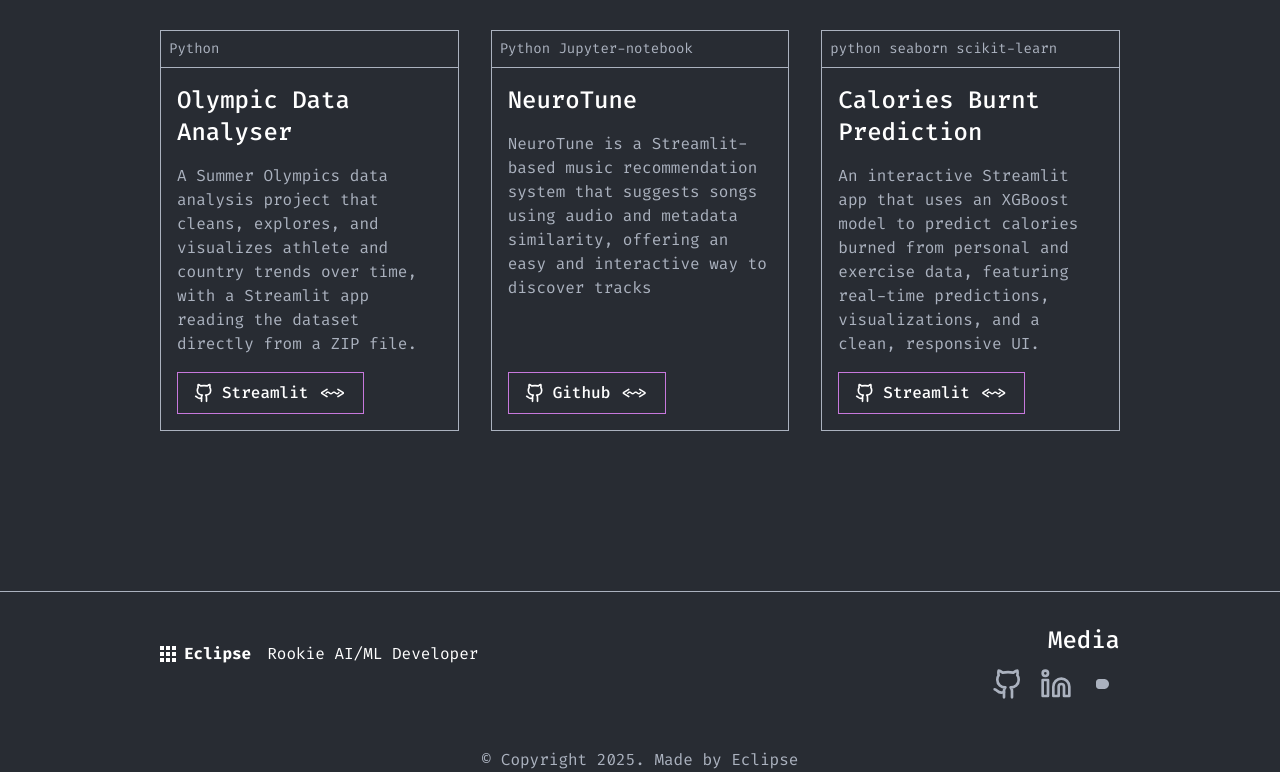
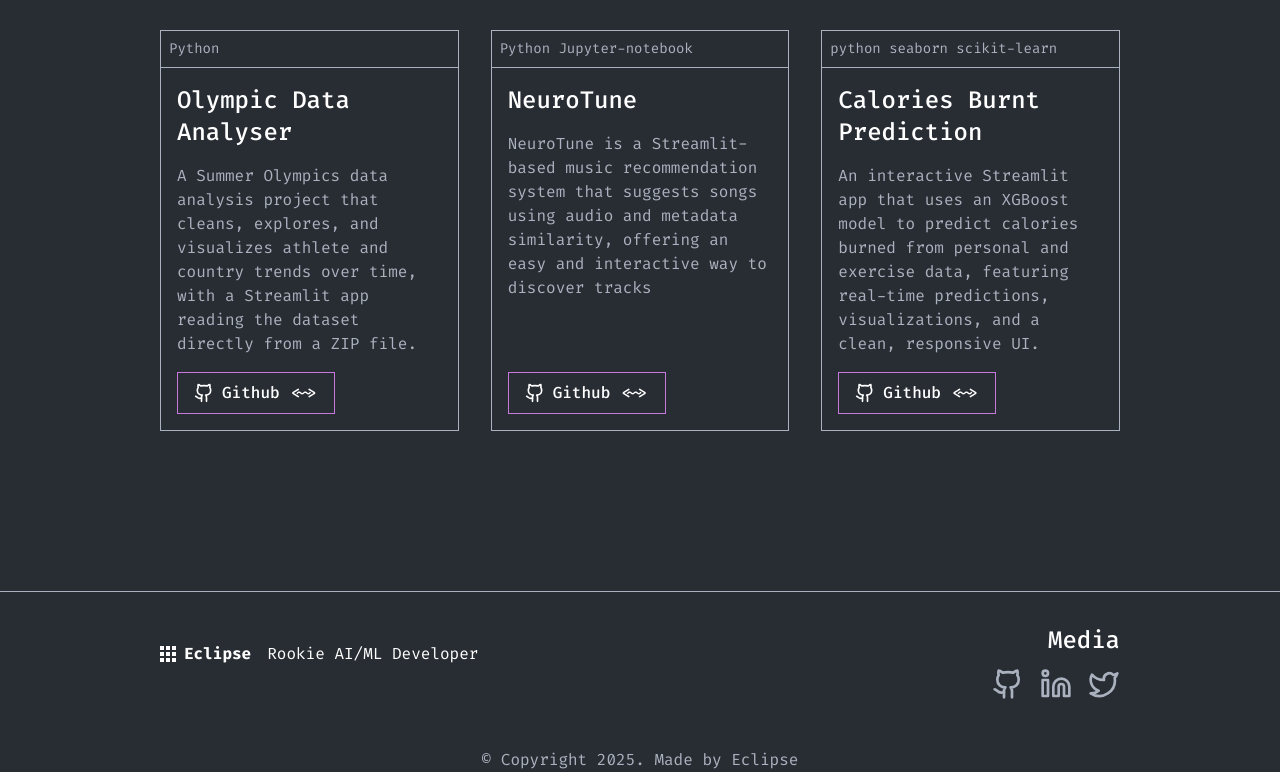
Before and after one commit to siddhant1232/final-01-rohit, a React (Vite) app: page /projects in a window 1280 px wide. Shown: the part 2025-2797 px from the top of the page. Built offline with nearby package versions, Linux system fonts and the light colour scheme.

Commit message:
finalizing

```diff
--- a/src/components/Contact.tsx
+++ b/src/components/Contact.tsx
@@ -22,11 +22,11 @@ const Contact: React.FC = () => {
               <h3 className="text-white font-semibold mb-4">Message me here</h3>
               <a href="#" className="flex items-center gap-2 mb-2 text-gray-text hover:text-white transition-colors">
                 <MessageSquare size={24} />
-                <span>!ECLIPSE#2517</span>
+
               </a>
               <a href="mailto:rohit@example.com" className="flex items-center gap-2 text-gray-text hover:text-white transition-colors">
                 <Mail size={24} />
-                <span>rohit@example.com</span>
+
               </a>
             </div>
           </div>
--- a/src/components/Footer.tsx
+++ b/src/components/Footer.tsx
@@ -1,8 +1,9 @@
 import React from 'react';
 import { Logo } from './icons/Logo';
-import { Github, Linkedin } from 'lucide-react';
+import { Github, Linkedin , Twitter } from 'lucide-react';
 import { FigmaIcon } from './icons/Figma';
 import { HashLink } from 'react-router-hash-link';
+
 
 const Footer: React.FC = () => {
   return (
@@ -23,7 +24,7 @@ const Footer: React.FC = () => {
             <div className="flex gap-4">
               <a href="#" className="text-gray-text hover:text-white"><Github size={32} /></a>
               <a href="#" className="text-gray-text hover:text-white"><Linkedin size={32} /></a>
-              <a href="#" className="text-gray-text hover:text-white"><FigmaIcon size={32} /></a>
+              <a href="#" className="text-gray-text hover:text-white"><Twitter size={32} /></a>
             </div>
           </div>
         </div>
--- a/src/components/Hero.tsx
+++ b/src/components/Hero.tsx
@@ -30,7 +30,7 @@ const Hero: React.FC = () => {
           </div>
           <div className="flex items-center gap-2 border border-gray-text p-2 mt-4">
             <div className="w-4 h-4 bg-primary"></div>
-            <p className="text-gray-text">Currently working on <span className="text-white">Portfolio</span></p>
+            <p className="text-gray-text">Currently working on <span className="text-white">Agentic AI</span></p>
           </div>
         </div>
       </div>
--- a/src/components/Projects.tsx
+++ b/src/components/Projects.tsx
@@ -10,7 +10,7 @@ const projects = [
     title: "Local code Assistant",
     description: "offline Ai Code Helper Assistant",
     githubUrl: "https://github.com/RandomRohit-hub/local-code-assistant",
-    liveUrl: "#"
+    // liveUrl: "#"
   },
   {
     imgSrc: "https://img-wrapper.vercel.app/image?url=https://img-wrapper.vercel.app/image?url=https://img-wrapper.vercel.app/image?url=https://s3-alpha-sig.figma.com/img/cf3d/5ca5/1c430c5feca7d7e9d9f74810e101c995?Expires=1763337600&Key-Pair-Id=APKAQ4GOSFWCW27IBOMQ&Signature=XjtkG~nZPJmZsE6-Lxj~GVrUTPyg94zNsSWbxuiVBTE1IoI5IiZhm3lsH5omXTfWxeLk6ZTmWsi7LuUv0OqTpo6~2If4rZy~C0Ky~wgEEB2MnDHkwEHMA~0X7iAYaphztr-p66B3IzN7Mg8WQ6a5tBL-vznCzmgX6LXLdNKDxJD0aL-van8E0S~ZO0DEObJ6-JqMFd8-A2LpkjEjwyTfMRNCIrBkWT9ciAwAOO1KwFKVLbgygJ7kbESoN1aNlEKTanLgcZ8QUHzsO2fQImNIHJIg7rPbzJ11erexDrKQoAAUjVbYWJ0HGlaAWDQTgP7igqIJkDZTZDrriThOmPNFPA__",
--- a/src/components/Skills.tsx
+++ b/src/components/Skills.tsx
@@ -4,11 +4,11 @@ import { SkillCard } from './ui/SkillCard';
 import Dots from './ui/Dots';
 
 const skillsData = {
-  languages: ["Python", "JupyterNotebook", "HTML", "CSS", "JavaScript", "C++", "Java"],
-  databases: ["Astra DB", "Pinecone"],
-  tools: ["Groq", "GitHub"],
-  frameworks: ["FastApi", "Uvicorn", "Tensorflow", "Langchain-groq", "Langserve", "Langchain_community", "Streamlit"],
-  other: ["OpenCV", "Ultralytics (YOLO)", "PyTorch", "Torchvision", "Numpy", "Matplotlib", "Pandas", "JAX", "Jaxlib", "Scipy", "Mediapipe", "ONNX Runtime", "Ultralytics-thop"]
+  languages: ["Python", "HTML", "CSS", "JavaScript", "C++", "Java"],
+  databases: ["Astra DB", "Pinecone","ChromaDB","FAISS"],
+  tools: ["Groq", "GitHub","Uvicorn","Anaconda / Conda","Git / GitHub","Docker","VS Code (IDE)"],
+  frameworks: ["OpenCV","PyTorch","llamaIndex","Hugging Face Transformers","FastApi", "Uvicorn", "Tensorflow", "Langchain-groq", "Langserve", "Langchain_community", "Streamlit"],
+  other: [ "Ultralytics (YOLO)",  "Torchvision", "Numpy", "Matplotlib", "Pandas", "JAX", "Jaxlib", "Scipy", "Mediapipe", "ONNX Runtime", "Ultralytics-thop"]
 };
 
 
--- a/src/components/SocialSidebar.tsx
+++ b/src/components/SocialSidebar.tsx
@@ -1,5 +1,5 @@
 import React from 'react';
-import { Github, Linkedin } from 'lucide-react';
+import { Github, Linkedin ,Twitter  } from 'lucide-react';
 import { FigmaIcon } from './icons/Figma';
 import {StreamlitIcon} from './icons/Streamlit';
 
@@ -10,7 +10,7 @@ const SocialSidebar: React.FC = () => {
       <div className="flex flex-col items-center gap-4">
         <a href="#" target="_blank" rel="noopener noreferrer" className="text-gray-text hover:text-white transition-colors"><Github size={24} /></a>
         <a href="#" target="_blank" rel="noopener noreferrer" className="text-gray-text hover:text-white transition-colors"><Linkedin size={24} /></a>
-        <a href="#" target="_blank" rel="noopener noreferrer" className="text-gray-text hover:text-white transition-colors"><StreamlitIcon size={24} /></a>
+        <a href="#" target="_blank" rel="noopener noreferrer" className="text-gray-text hover:text-white transition-colors"><Twitter size={24} /></a>
       </div>
     </div>
   );
--- a/src/data/projectsData.ts
+++ b/src/data/projectsData.ts
@@ -4,8 +4,8 @@ export interface Project {
   title: string;
   description: string;
   githubUrl: string;
-  liveUrl?: string;
-  liveUrlText?: string;
+  // liveUrl?: string;
+  // liveUrlText?: string;
 }
 
 export const completeProjects: Project[] = [
@@ -15,7 +15,7 @@ export const completeProjects: Project[] = [
     title: "Local code Assistant",
     description: "offline Ai Code Helper Assistant",
     githubUrl: "https://github.com/RandomRohit-hub/local-code-assistant",
-    liveUrl: "#"
+    // liveUrl: "#"
   },
   {
     imgSrc: "https://img-wrapper.vercel.app/image?url=https://img-wrapper.vercel.app/image?url=https://s3-alpha-sig.figma.com/img/cf3d/5ca5/1c430c5feca7d7e9d9f74810e101c995?Expires=1763337600&Key-Pair-Id=APKAQ4GOSFWCW27IBOMQ&Signature=XjtkG~nZPJmZsE6-Lxj~GVrUTPyg94zNsSWbxuiVBTE1IoI5IiZhm3lsH5omXTfWxeLk6ZTmWsi7LuUv0OqTpo6~2If4rZy~C0Ky~wgEEB2MnDHkwEHMA~0X7iAYaphztr-p66B3IzN7Mg8WQ6a5tBL-vznCzmgX6LXLdNKDxJD0aL-van8E0S~ZO0DEObJ6-JqMFd8-A2LpkjEjwyTfMRNCIrBkWT9ciAwAOO1KwFKVLbgygJ7kbESoN1aNlEKTanLgcZ8QUHzsO2fQImNIHJIg7rPbzJ11erexDrKQoAAUjVbYWJ0HGlaAWDQTgP7igqIJkDZTZDrriThOmPNFPA__",
@@ -30,7 +30,7 @@ export const completeProjects: Project[] = [
     title: "MediPine",
     description: "Medipine is a medical chatbot that extracts and stores knowledge from textbooks to answer queries and questions accurately",
     githubUrl: "https://github.com/RandomRohit-hub/MediPine-FlaskLLM",
-    liveUrl: "#"
+    // liveUrl: "#"
   },
   {
     imgSrc: "https://img-wrapper.vercel.app/image?url=https://img-wrapper.vercel.app/image?url=https://s3-alpha-sig.figma.com/img/638e/5825/a780744f89ce9c3bc0546de0177fd7b9?Expires=1763337600&Key-Pair-Id=APKAQ4GOSFWCW27IBOMQ&Signature=suvXsyx6nDaGExoxPHlXz~jNolf4NAqlmN4AdNY7fCEPofwTsiVTsjbLjI9dxMmyjTA3QvoNsLT7pcm61tSqCDxfIkXFN4e~e-WX42t2~RM5xvqZe9j9LFRD4qjv4u2FDql24Gn75dXQxGuiMSt~iq4uCYflR8MbZItT5nd-9cXkvIzDN2zVnmypD3~ODM-F2mVjBJpjSmAAebXVO27afoZFVaAxf-OQQ13lhnUOnSsLE5poBSMmfxhAmYItZcrWL3sZIjHza-hxvyPeoXB7Aw1ZbQH1-bbKh0PqosjsRcCiag3O3ZvZytVBoM6ResZQTE-l5BywPHLf1S5T60U~bQ__",
@@ -54,21 +54,21 @@ export const miniProjects: Project[] = [
     title: "Wordpredict",
     description: "A Next Word Prediction model using NLP that suggests the most probable next word from user input, simulating predictive text systems like Google’s suggestions",
     githubUrl: "https://github.com/RandomRohit-hub/Next-Word-Prediction-Using-LSTM",
-    liveUrlText: "Github"
+    // liveUrlText: "Github"
   },
   {
     tags: ["Python", "tensorflow", "pickel"],
     title: "RAG Doc’s Q&A",
     description: "An AI-powered RAG application that answers queries from PDF documents with accurate, context-aware responses.",
     githubUrl: "https://github.com/RandomRohit-hub/RAG-Document-Q-A-chatbot-with-groq-and-llama3",
-    liveUrlText: "Github"
+    // liveUrlText: "Github"
   },
   {
     tags: ["Yolov8"],
     title: "YoloV8 Obj detection",
     description: "A flexible YOLOv8 project for detecting and classifying objects from photos, videos, and live camera feeds.",
     githubUrl: "https://github.com/RandomRohit-hub/obj-detection-Yolo-v8",
-    liveUrlText: "Github"
+    // liveUrlText: "Github"
   },
 
   {
@@ -76,20 +76,20 @@ export const miniProjects: Project[] = [
     title: "Olympic Data Analyser",
     description: "A Summer Olympics data analysis project that cleans, explores, and visualizes athlete and country trends over time, with a Streamlit app reading the dataset directly from a ZIP file.",
     githubUrl: "https://github.com/RandomRohit-hub/Olympic-Data-Analyser",
-    liveUrlText: "Streamlit"
+    // liveUrlText: "Streamlit"
   },
   {
     tags: ["Python", "Jupyter-notebook"],
     title: "NeuroTune",
     description: "NeuroTune is a Streamlit-based music recommendation system that suggests songs using audio and metadata similarity, offering an easy and interactive way to discover tracks",
     githubUrl: "https://github.com/RandomRohit-hub/NeuroTune",
-    liveUrlText: "Github"
+    // liveUrlText: "Github"
   },
   {
     tags: ["python", "seaborn", "scikit-learn"],
     title: "Calories Burnt Prediction",
     description: "An interactive Streamlit app that uses an XGBoost model to predict calories burned from personal and exercise data, featuring real-time predictions, visualizations, and a clean, responsive UI.",
     githubUrl: "https://github.com/RandomRohit-hub/Calories-Burnt-Prediction",
-    liveUrlText: "Streamlit"
+    // liveUrlText: "Streamlit"
   }
 ];
```
